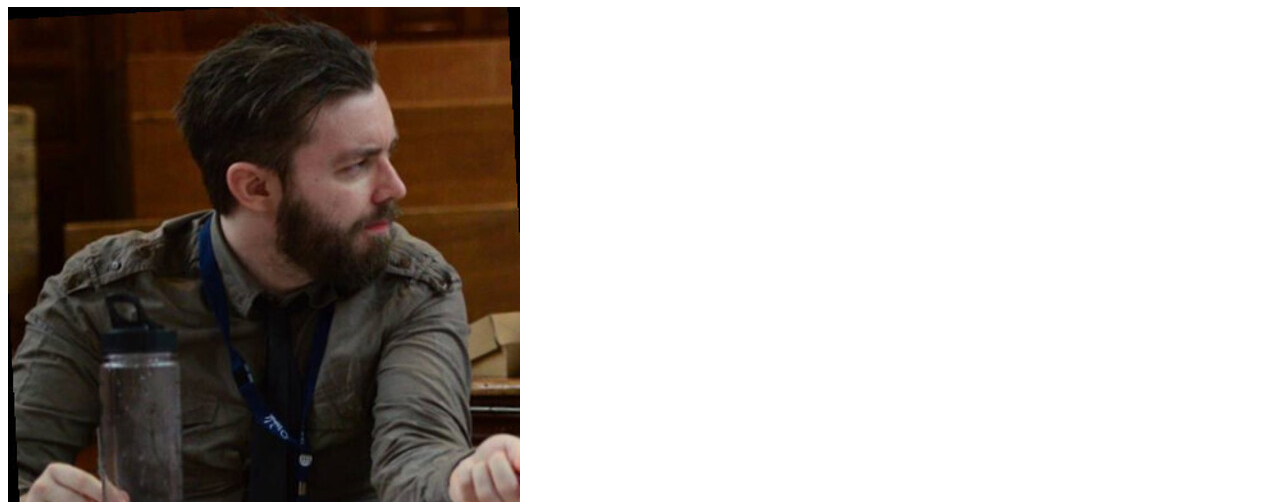
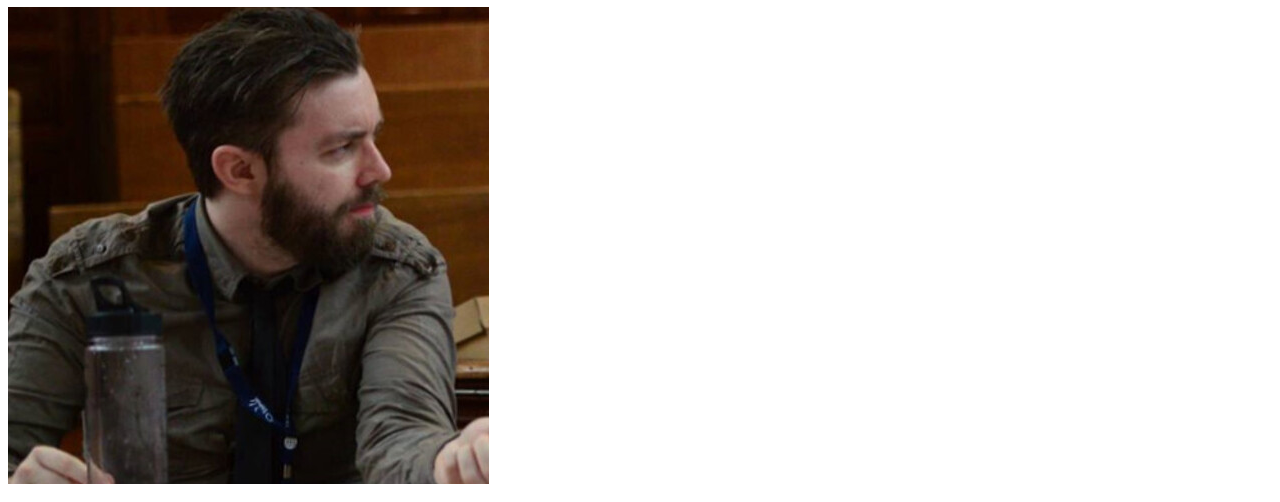
Before and after one commit to philyb1701/portfolio, a plain HTML site: page index.html in a window 1280 px wide. Shown: the part 73-575 px from the top of the page. Drawn offline with Linux system fonts and the light colour scheme.

Commit message:
Images rezied.

```diff
--- a/index.html
+++ b/index.html
@@ -5,7 +5,7 @@
     </head>
     <body><!--Content between tags-->
     <main><header class ="page-header"><h1>Phil Burkhill</h1>
-        <img src="./images/picture.jpeg" alt="Phil Photo">
+        <img src="./images/developer-phil.png" alt="Phil Photo">
         <h2>Junior Developer</h2>
         <nav class="page-links"><a href="./pages/projects.html">Current projects</a>
         <a href="./pages/contact.html">Contact me</a></nav>
```
Also changed, not shown: images/developer-phil.png (added), images/italy.png, images/picture.jpeg (deleted), images/teacher-phil.png, 2 other files.
